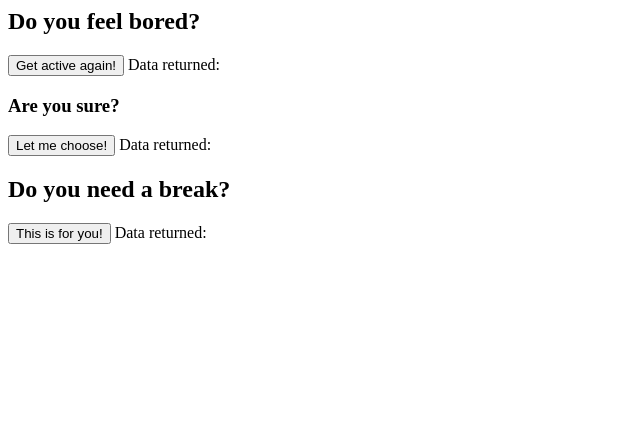
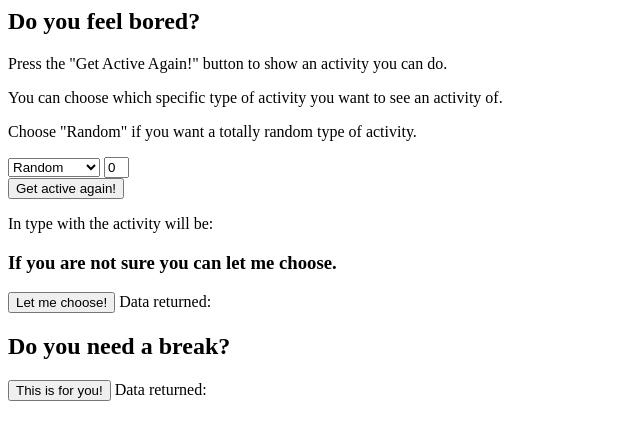
Before and after one commit to MrTV0/mrtv0.github.io, a plain HTML site: page index.html in a window 1280 px wide. Shown: the whole page, without its empty margins (0-640 px from the left). Drawn offline with nearby package versions, Linux system fonts and the light colour scheme.

Commit message:
Update index.html

```diff
--- a/index.html
+++ b/index.html
@@ -1,30 +1,70 @@
 <html>
 <head>
     <script defer src="https://unpkg.com/alpinejs@3.5.0/dist/cdn.min.js"></script>
-    <link rel="stylesheet" href="style.css">
+<style>
+img {
+display: none;
+}
+
+img[src*="/"] {
+display: block;
+width: 300px;
+height: auto;
+}
+
+input {
+    max-width: 25px;
+}
+</style>
 </head>
 
 <body>
     <div x-data="{
         activ: {},
+        activity_select: null,
+        participants_count: 0,
         async getActiv() {
-            this.activ = await (await fetch('https://free-time-mrtv0.cloud.okteto.net/activity')).json();
+            this.activ = await (await fetch('http://127.0.0.1:8000/activity',
+                        {
+                            method: 'POST',
+                            body: JSON.stringify({
+                                activity_sel: this.activity_select,
+                                participants_amount: this.participants_count
+                        }),
+                headers: {
+                'Content-type': 'application/json; charset=UTF-8',
+                            },
+                        })).json();
+
+                            console.log(this.activ);
                         },
                  choosing: {},
-        async getChoise() {
-            this.choosing = await (await fetch('https://free-time-mrtv0.cloud.okteto.net/choise')).json();
+        async getChoice() {
+            this.choosing = await (await fetch('http://127.0.0.1:8000/choice')).json();
                         },
                  breaking: {},
         async getBreak() {
-            this.breaking = await (await fetch('https://free-time-mrtv0.cloud.okteto.net/break')).json();
+            this.breaking = await (await fetch('http://127.0.0.1:8000/break')).json();
                         }
                  }">
         <h2>Do you feel bored?</h2>
+        <div>
+        <p>Press the "Get Active Again!" button to show an activity you can do.</p>
+        <p>You can choose which specific type of activity you want to see an activity of.</p>
+        <p>Choose "Random" if you want a totally random type of activity.</p>
+        <select x-model="activity_select">
+            <option value="">Random</option>
+            <option>education</option>
+            <option>recreational</option>
+            <option>social</option>
+        </select>
+        <input type="text" x-model="participants_count">
+        </div>
         <button x-on:click="getActiv">Get active again!</button>
-        Data returned: <strong x-text="activ.activity">Placeholder</strong>
+        <p>In type <strong x-text="activ.type"></strong> with <strong x-text="activ.part_amount"></strong> the activity will be: <strong x-text="activ.activity">Placeholder</strong></p>
 
-        <h3>Are you sure?</h3>
-        <button x-on:click="getChoise">Let me choose!</button>
+        <h3>If you are not sure you can let me choose.</h3>
+        <button x-on:click="getChoice">Let me choose!</button>
         Data returned: <strong x-text="choosing.text">Placeholder</strong>
 
         <h2>Do you need a break?</h2>
```
